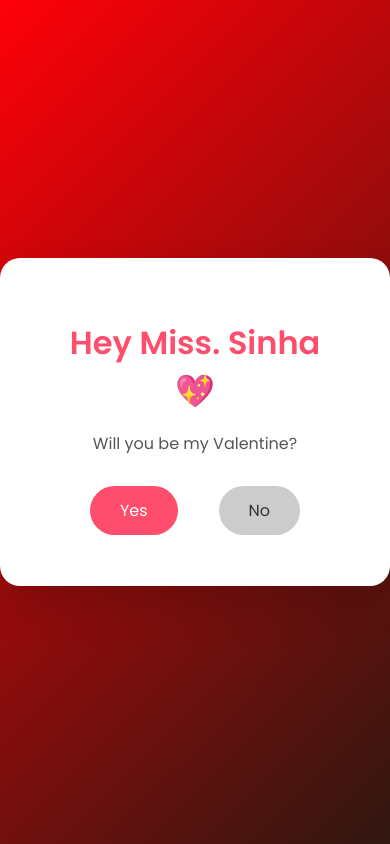
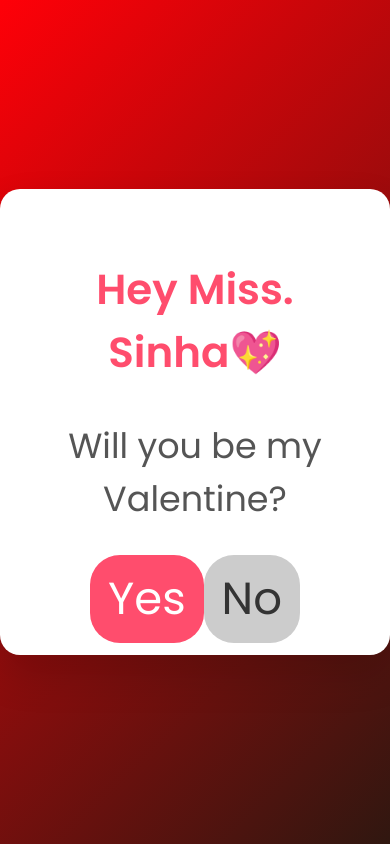
Before and after one commit to arjun-cdr/valentine-gift-card, a plain HTML site: page index.html in a window 390 px wide. Drawn offline with Linux system fonts and the light colour scheme.

Commit message:
Update style.css

```diff
--- a/style.css
+++ b/style.css
@@ -114,4 +114,23 @@ body.accepted .success {
 #rose {
     display: inline-block;
     animation: zoomEffect 1.5s infinite;
+
 }
+@media (max-width: 480px) {
+  h1 {
+    font-size: 42px;
+  }
+
+  p {
+    font-size: 35px;
+  }
+
+  #rose {
+    font-size: 100px !important;
+  }
+
+  button {
+    font-size: 45px;
+    padding: 10px 18px;
+  }
+}
```
